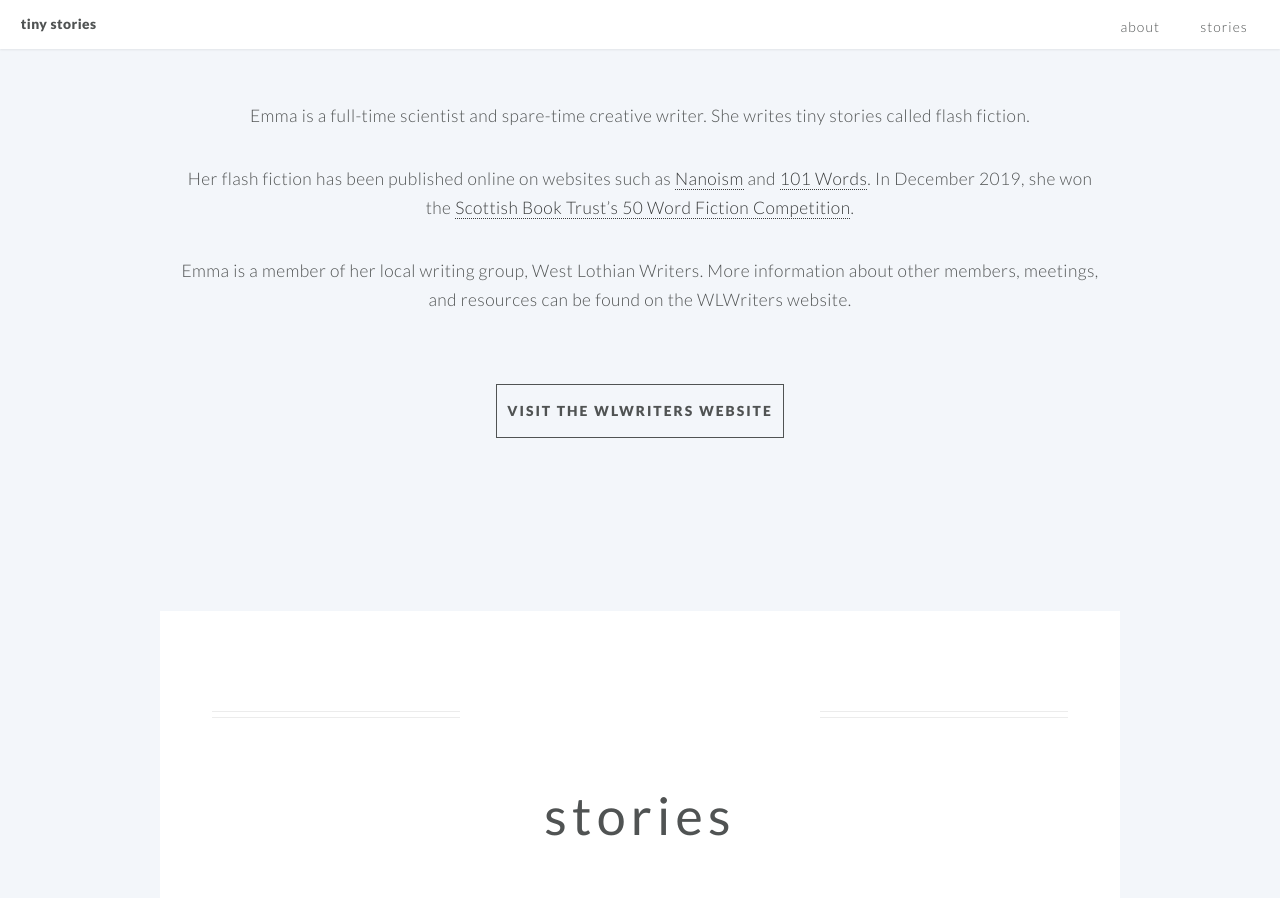
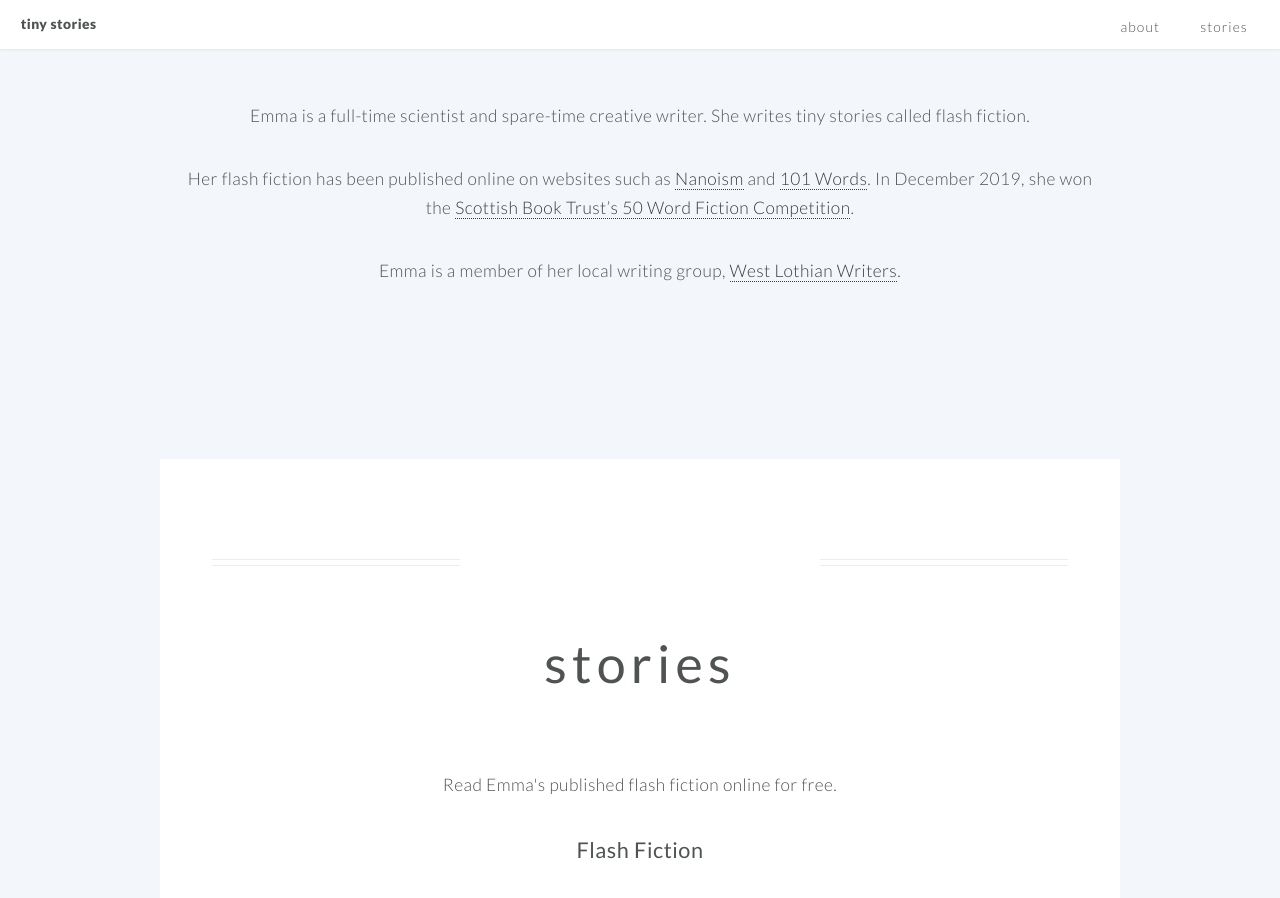
Before and after one commit to tinystories/tinystories.github.io, a Jekyll site: the page built from index.md, in a window 1280 px wide and 900 px high, scrolled down 767 px. Built offline with Jekyll 4.4.1, drawn with Linux system fonts in a browser that asks for light colours.

Commit message:
Edit about section

```diff
--- a/index.md
+++ b/index.md
@@ -17,8 +17,8 @@ favicon: /assets/ico/favicon.ico
 github_username:  tinystories # your github username
 
 # By declaring these variables, you can include a button that links to an external website or to media.
-about_button: https://www.westlothianwriters.org.uk/ # the link
-about_button_label: visit the WLWriters website # the label on the button
+about_button:  # the link
+about_button_label:  # the label on the button
 
 # optional portfolio section ------------------------------------------
 
@@ -42,4 +42,4 @@ Emma is a full-time scientist and spare-time creative writer. She writes tiny st
 
 Her flash fiction has been published online on websites such as [Nanoism](https://nanoism.net/stories/841/) and [101 Words](https://101words.org/the-fairy-ring/). In December 2019, she won the [Scottish Book Trust’s 50 Word Fiction Competition](https://www.scottishbooktrust.com/50-word-fiction/december-2019-winners).
 
-Emma is a member of her local writing group, West Lothian Writers. More information about other members, meetings, and resources can be found on the WLWriters website.
+Emma is a member of her local writing group, [West Lothian Writers](https://www.westlothianwriters.org.uk/).
```
